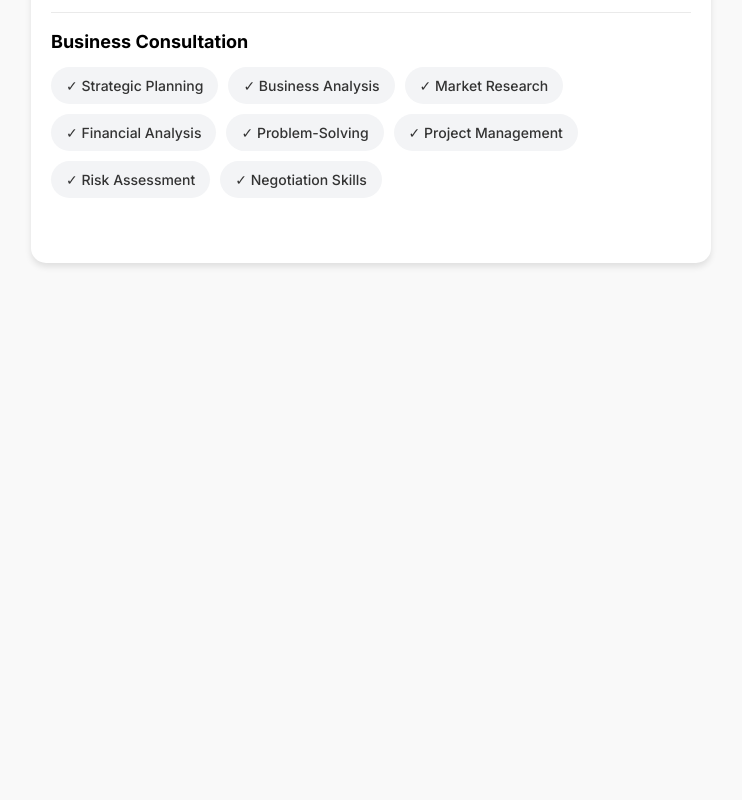
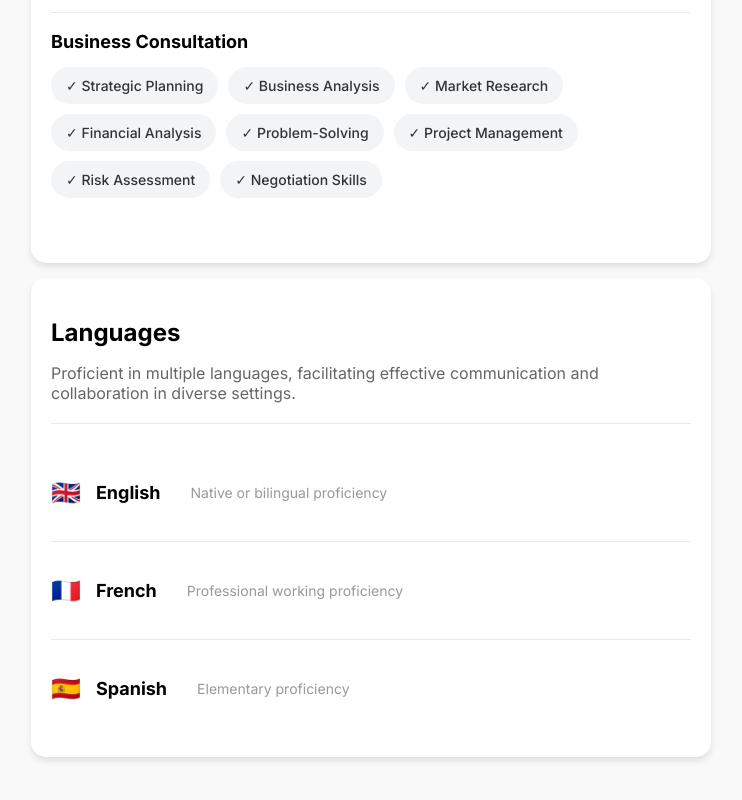
Before and after one commit to oreoqke/my-website, a React (Create React App) app in the folder my-app/: page / in a window 1280 px wide. Shown: the part 2736-3536 px from the top of the page, without its empty margins (269-1011 px from the left). Built offline with nearby package versions, Linux system fonts and the light colour scheme.

Commit message:
Languages draft

```diff
--- a/my-app/src/App.js
+++ b/my-app/src/App.js
@@ -4,6 +4,7 @@ import Profile from './Profile';
 import WorkExperience from './Work';
 import Education from './Education';
 import Skills from './Skills';
+import Languages from './Languages';
 
 function App() {
   return (
@@ -37,6 +38,7 @@ function App() {
         <Skills />
       </div>
       <div id="languages">
+        <Languages />
       </div>
       <div id="awards">
 
--- /dev/null
+++ b/my-app/src/Languages.css
@@ -0,0 +1,79 @@
+/* Base styling for the languages section */
+.languages {
+    margin-top: 15px;
+    max-width: 640px;
+    padding: 20px;
+    font-family: 'Inter', sans-serif;
+    border-radius: 15px;
+    background-color: white;
+    box-shadow: 0 4px 6px rgba(0, 0, 0, 0.1);
+  }
+
+  .languages h2 {
+    font-size: 24px;
+    font-weight: 700;
+    margin-bottom: 10px;
+  }
+
+  .languages .intro {
+    color: #666;
+    font-size: 16px;
+    margin-bottom: 20px;
+    border-bottom: 1px solid #eaeaea;
+    padding-bottom: 20px;
+  }
+
+  /* Styling for individual language items */
+  .language-item {
+    display: flex;
+    align-items: center;
+    padding: 20px 0;
+    border-bottom: 1px solid #eaeaea;
+  }
+
+  /* Remove the separator for the last language item */
+  .language-item.last {
+    border-bottom: none;
+  }
+
+  .language-details {
+    display: flex;
+    align-items: center;
+    gap: 15px;
+  }
+
+  .language-details .flag {
+    font-size: 24px; /* Adjust size of the flag */
+  }
+
+  .language-details h3 {
+    font-size: 18px;
+    font-weight: 600;
+  }
+
+  .language-details .proficiency {
+    font-size: 14px;
+    color: #999;
+    margin-left: 15px;
+  }
+
+  /* Responsive Styles */
+  @media (max-width: 768px) {
+    .languages {
+      width: 100%;
+      margin-left: -20px;
+    }
+
+    .language-item {
+      display: block;
+    }
+
+    .language-details {
+      flex-direction: column;
+      align-items: flex-start;
+    }
+
+    .language-details .flag {
+      margin-bottom: 10px;
+    }
+  }
--- /dev/null
+++ b/my-app/src/Languages.js
@@ -0,0 +1,43 @@
+import React from 'react';
+import './Languages.css'; // Assuming this is your CSS file
+
+const Languages = () => {
+  const languages = [
+    {
+      flag: '🇬🇧',
+      language: 'English',
+      proficiency: 'Native or bilingual proficiency',
+    },
+    {
+      flag: '🇫🇷',
+      language: 'French',
+      proficiency: 'Professional working proficiency',
+    },
+    {
+      flag: '🇪🇸',
+      language: 'Spanish',
+      proficiency: 'Elementary proficiency',
+    },
+  ];
+
+  return (
+    <section className="languages">
+      <h2>Languages</h2>
+      <p className="intro">
+        Proficient in multiple languages, facilitating effective communication and collaboration in diverse settings.
+      </p>
+
+      {languages.map((lang, index) => (
+        <div className={`language-item ${index === languages.length - 1 ? 'last' : ''}`} key={index}>
+          <div className="language-details">
+            <span className="flag">{lang.flag}</span>
+            <h3>{lang.language}</h3>
+            <p className="proficiency">{lang.proficiency}</p>
+          </div>
+        </div>
+      ))}
+    </section>
+  );
+};
+
+export default Languages;
```
